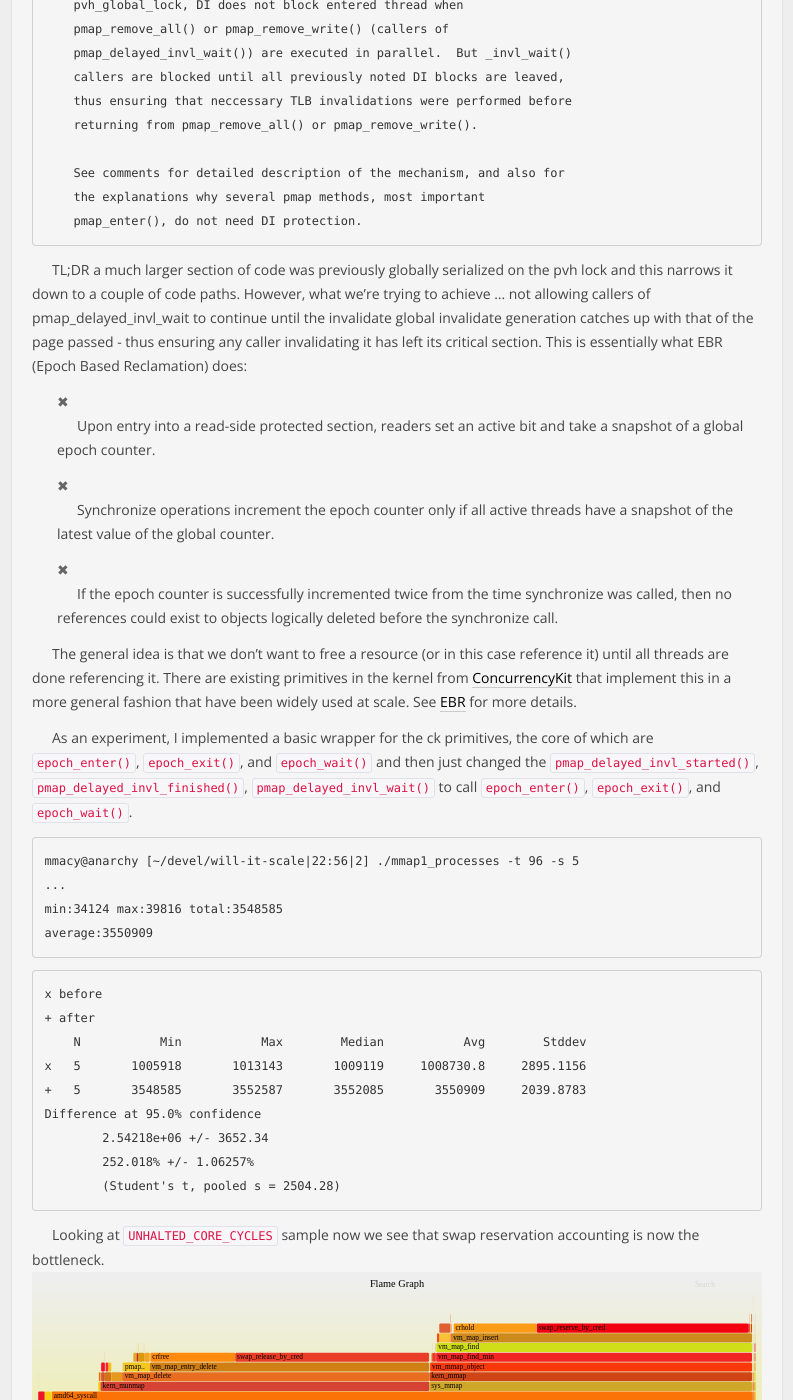
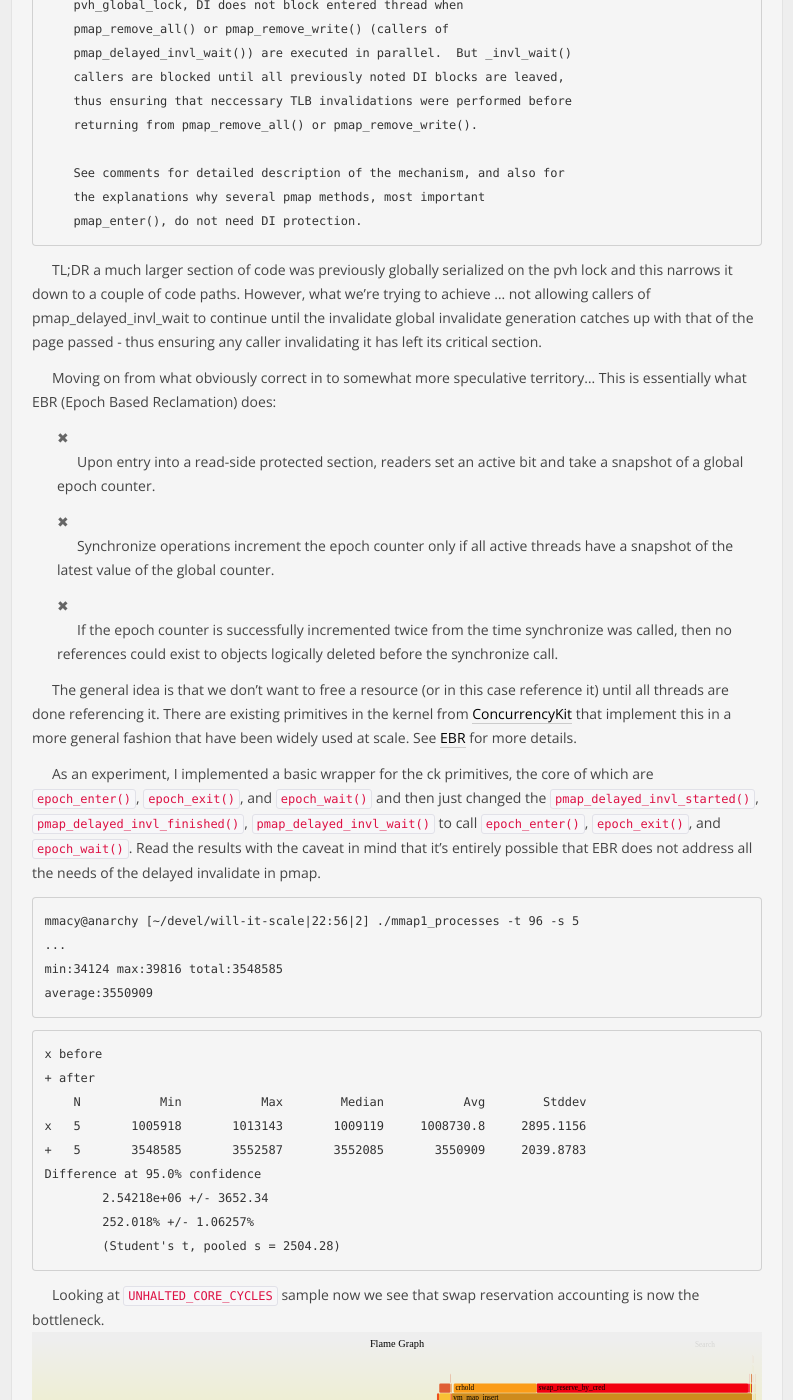
Before and after one commit to ScaleBSD/scalebsd.github.io, a Jekyll site: the page built from _posts/2018-05-03-Why-is-munmap-single-threaded-and-what-can-we-do-about-it.md, in a window 1280 px wide and 1400 px high, scrolled down 4391 px. Shown: the whole window, without its empty margins (44-837 px from the left). Built offline with Jekyll 4.4.1, drawn with Linux system fonts in a browser that asks for light colours; our own code applies the rules of GitHub Pages for plain Markdown files.

Commit message:
Update 2018-05-03-Why-is-munmap-single-threaded-and-what-can-we-do-about-it.md

````diff
--- a/_posts/2018-05-03-Why-is-munmap-single-threaded-and-what-can-we-do-about-it.md
+++ b/_posts/2018-05-03-Why-is-munmap-single-threaded-and-what-can-we-do-about-it.md
@@ -191,7 +191,11 @@ TL;DR a much larger section of code was previously globally serialized on the
 pvh lock and this narrows it down to a couple of code paths. However, what we're trying to achieve ...
 not allowing callers of pmap_delayed_invl_wait to continue until the invalidate global invalidate
 generation catches up with that of the page passed - thus ensuring any caller invalidating it has
-left its critical section. This is essentially what EBR (Epoch Based Reclamation) does:
+left its critical section.
+
+
+Moving on from what obviously correct in to somewhat more speculative territory...
+This is essentially what EBR (Epoch Based Reclamation) does:
 * Upon entry into a read-side protected section, readers set an
      active bit and take a snapshot of a global epoch counter.
 
@@ -211,7 +215,7 @@ this in a more general fashion that have been widely used at scale. See [EBR](ht
 
 
 As an experiment, I implemented a basic wrapper for the ck primitives, the core of which are `epoch_enter()`, `epoch_exit()`, and `epoch_wait()` and then just changed the `pmap_delayed_invl_started()`,
-`pmap_delayed_invl_finished()`, `pmap_delayed_invl_wait()` to call `epoch_enter()`, `epoch_exit()`, and `epoch_wait()`.
+`pmap_delayed_invl_finished()`, `pmap_delayed_invl_wait()` to call `epoch_enter()`, `epoch_exit()`, and `epoch_wait()`. Read the results with the caveat in mind that it's entirely possible that EBR does not address all the needs of the delayed invalidate in pmap.
 
 ```
 mmacy@anarchy [~/devel/will-it-scale|22:56|2] ./mmap1_processes -t 96 -s 5
````
